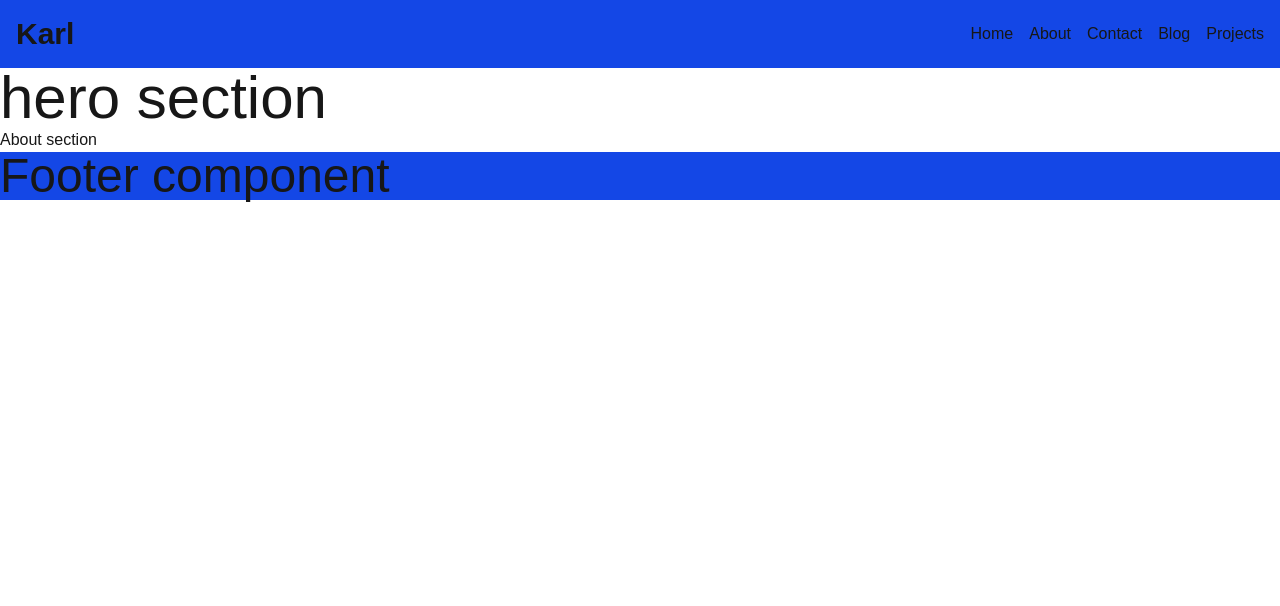
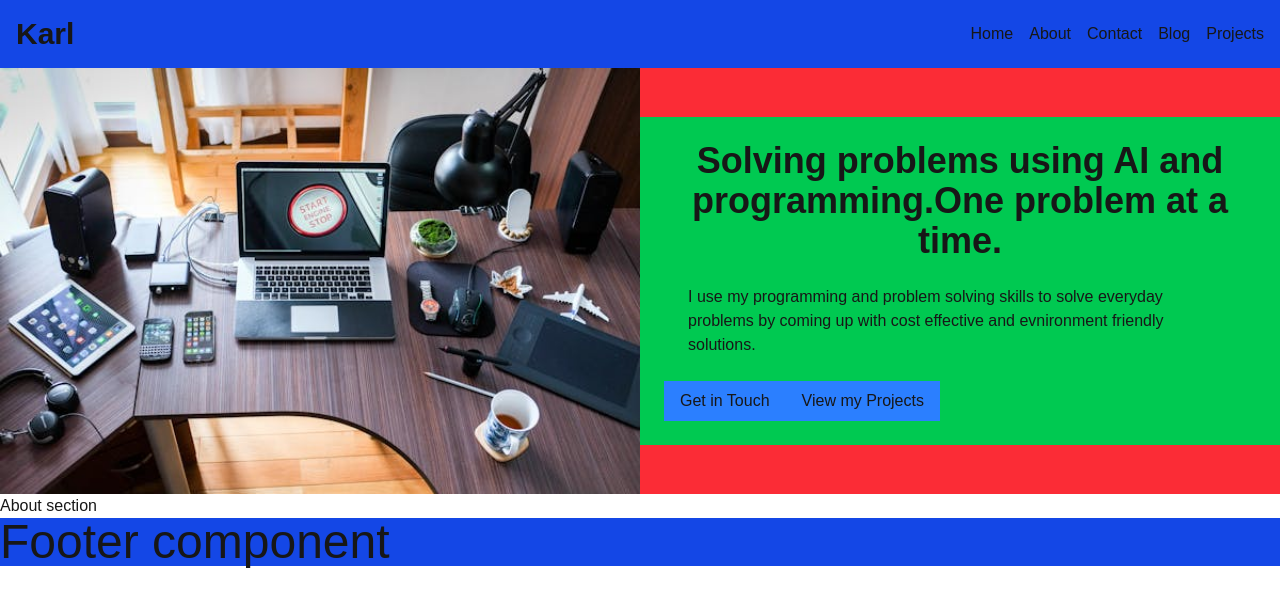
Before and after one commit to Captain-Carl-Larc/kalwenzi, a Next.js app in the folder carl/: page / in a window 1280 px wide. Shown: the top 606 px of the page. Built offline with nearby package versions, Linux system fonts and the light colour scheme.

Commit message:
hero section layout

```diff
--- a/carl/src/app/page.js
+++ b/carl/src/app/page.js
@@ -1,10 +1,35 @@
 import Link from 'next/link'
+import Image from 'next/image';
+
 
 export default function Home() {
   return(
     <div>
-      <section className='text-6xl'>
-        hero section
+      <section className='bg-red-500 sm:grid sm:grid-cols-2 sm:items-center
+'>
+      <div id="img-cont" className='bg-yellow-500'>
+      <Image src="/assets/hero.jpeg" width={500} height={500} alt="Your alt text"  className="w-full h-auto" />
+        </div>
+        <div id='text-cont' className='bg-green-500 sm:p-6'>
+          <div id="heading">
+            <h1 className="text-4xl font-bold text-center">
+              Solving problems using AI and programming.One problem at a time.
+            </h1>
+          </div>
+          <div id="paragraph" className='sm:p-6'>
+            <p>
+              I use my programming and problem solving skills to solve everyday problems by coming up with cost effective and evnironment friendly solutions.
+            </p>
+          </div>
+          <div id="buttons-cont">
+            <button className='bg-blue-500 px-4 py-2'>
+              Get in Touch
+            </button>
+            <button className='bg-blue-500 px-4 py-2'>
+              View my Projects
+            </button>
+          </div>
+        </div>
       </section>
       <section >
         About section
```
Also changed, not shown: carl/public/assets/hero.jpeg (added).
